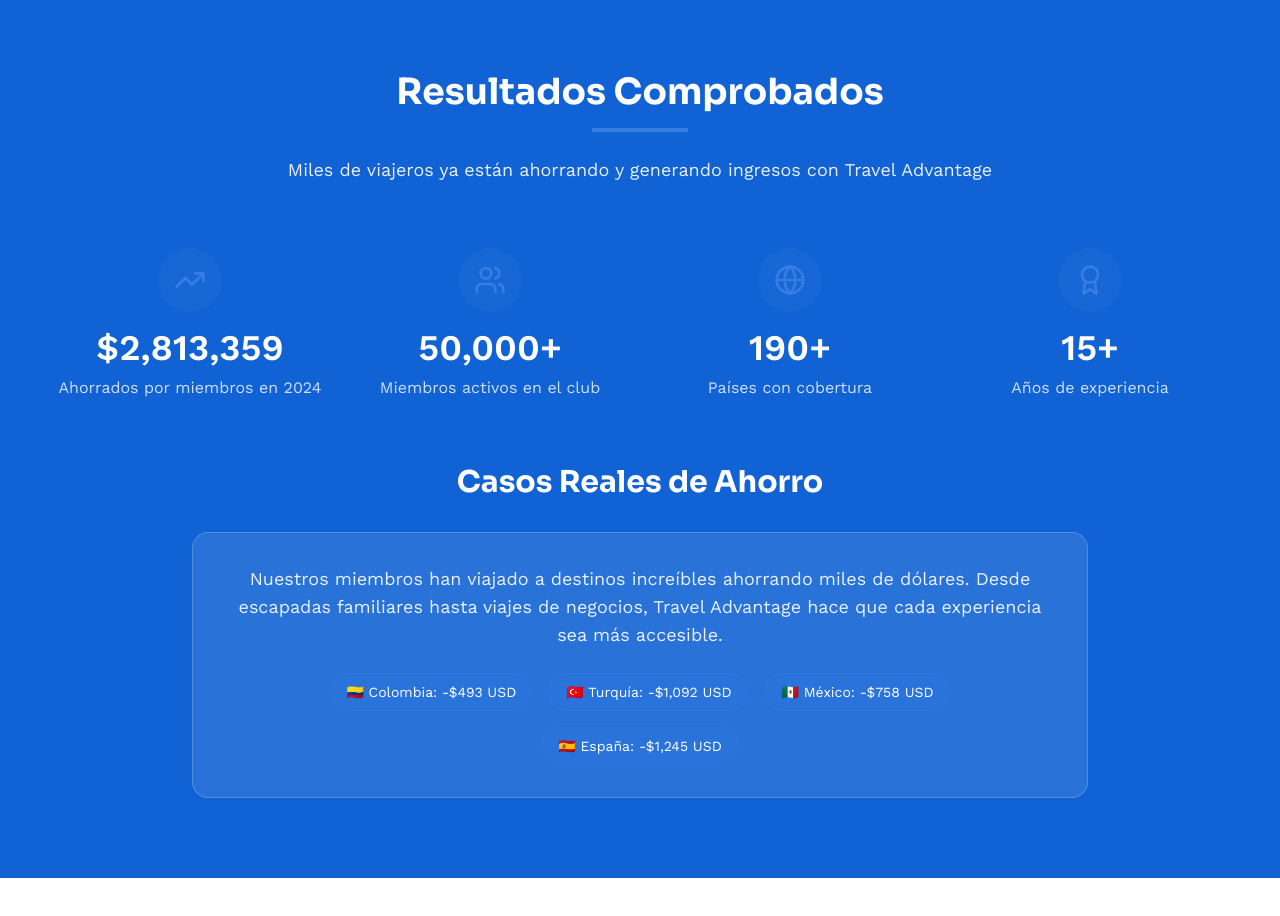
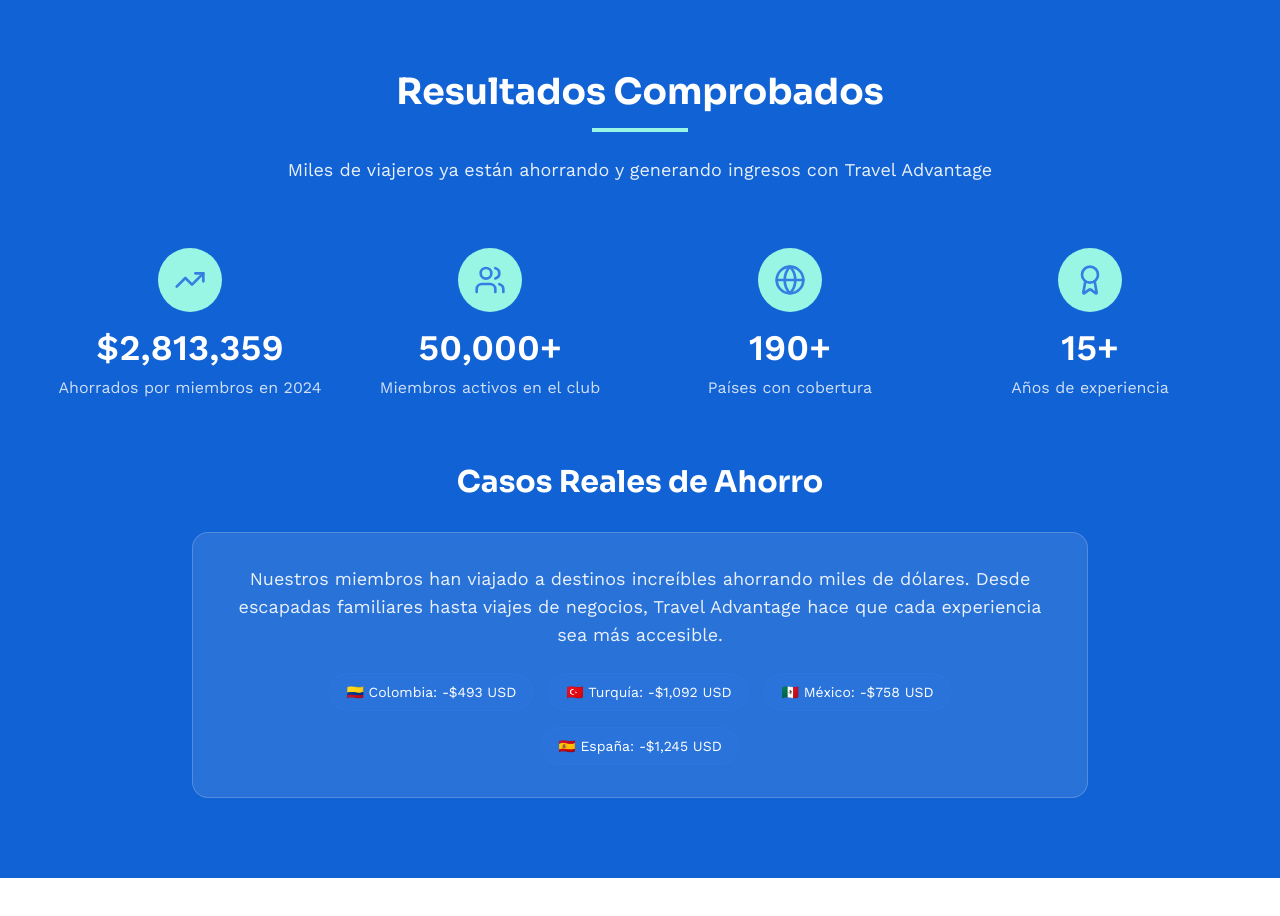
Before and after one commit to Jclmaximo/sg-d27a7d47-40b9-4812-be21-978d412c10af-1776524557, a Next.js app: page / in a window 1280 px wide. Shown: the part 2540-3456 px from the top of the page. Built offline with nearby package versions, Linux system fonts and the light colour scheme.

Commit message:
Update src/components/SocialProof.tsx

```diff
--- a/src/components/SocialProof.tsx
+++ b/src/components/SocialProof.tsx
@@ -20,8 +20,8 @@ const stats = [
   icon: Award,
   value: "15+",
   label: "Años de experiencia"
-  }
-];
+}];
+
 
 export function SocialProof() {
   return (
@@ -31,22 +31,22 @@ export function SocialProof() {
           <h2 className="text-3xl md:text-4xl font-bold mb-4">
             Resultados Comprobados
           </h2>
-          <div className="h-1 w-24 bg-accent mx-auto mb-6"></div>
+          <div className="h-1 w-24 bg-accent mx-auto mb-6" style={{ backgroundColor: "#99f6e4", backgroundImage: "none" }}></div>
           <p className="text-lg text-white/90">
             Miles de viajeros ya están ahorrando y generando ingresos con Travel Advantage
           </p>
         </div>
 
         <div className="grid sm:grid-cols-2 lg:grid-cols-4 gap-8 mb-16">
-          {stats.map((stat, index) => (
+          {stats.map((stat, index) =>
           <div key={index} className="text-center">
-              <div className="w-16 h-16 rounded-full bg-accent/20 flex items-center justify-center mx-auto mb-4">
+              <div className="w-16 h-16 rounded-full bg-accent/20 flex items-center justify-center mx-auto mb-4" style={{ backgroundColor: "#99f6e4", backgroundImage: "none" }}>
                 <stat.icon className="w-8 h-8 text-accent" />
               </div>
               <p className="text-3xl md:text-4xl font-bold mb-2">{stat.value}</p>
               <p className="text-white/80">{stat.label}</p>
             </div>
-          ))}
+          )}
         </div>
 
         <div className="text-center max-w-4xl mx-auto">
@@ -67,6 +67,6 @@ export function SocialProof() {
           </div>
         </div>
       </div>
-    </section>
-  );
+    </section>);
+
 }
```
Lines whose indentation alone changed are shown as unchanged.
